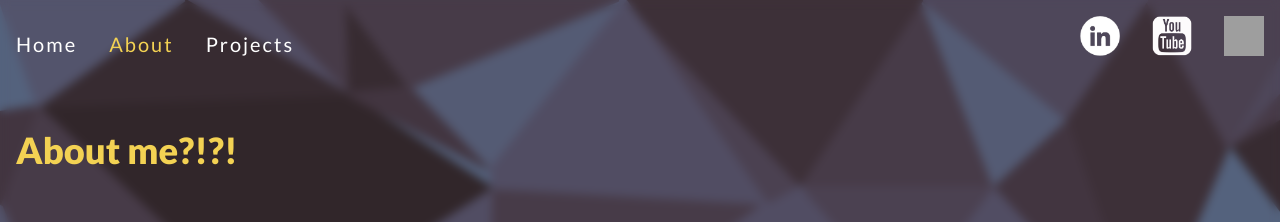
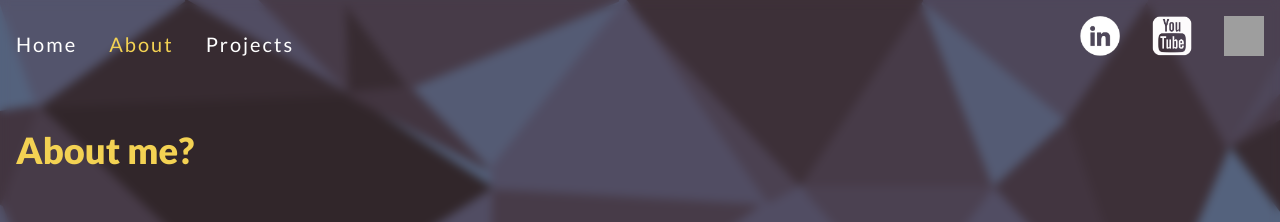
Before and after one commit to WarrenHawker/portfolio-2024, a React (Vite) app: page /about in a window 1280 px wide. Shown: the top 222 px of the page. Built offline with nearby package versions, Linux system fonts and the light colour scheme; grey boxes are pictures that could not be loaded.

Commit message:
testing commit 3

```diff
--- a/src/views/About.tsx
+++ b/src/views/About.tsx
@@ -12,7 +12,7 @@ const About = () => {
   return (
     <Layout>
       <div className="view" id="about">
-        <h1 className="page-title">About me?!?!</h1>
+        <h1 className="page-title">About me?</h1>
         <section className="grid">
           <article>
             <p>
```
